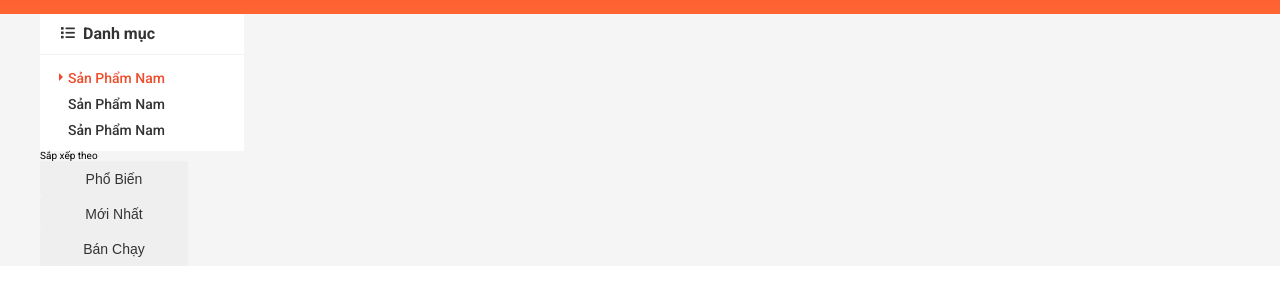
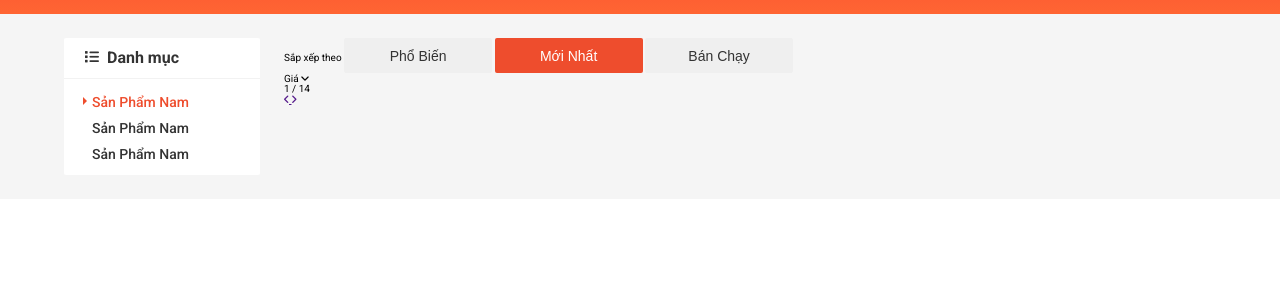
Before and after one commit to nhattrantricker123zz/project-shope, a plain HTML site: page index.html in a window 1280 px wide. Shown: the part 105-410 px from the top of the page. Drawn offline with Linux system fonts and the light colour scheme.

Commit message:
Dựng khung phần Danh Mục

```diff
--- a/assets/css/base.css
+++ b/assets/css/base.css
@@ -62,7 +62,8 @@ html {
 .grid__column-10{
     padding-left: 12px;
     padding-right: 12px;
-    width: 83.3334%;
+    width: 76.3334%;
+
 
 }
 
@@ -144,7 +145,7 @@ html {
     outline: none;
     cursor: pointer;
     color: var(--text-color);
-    display: flex;
+    display: inline-flex;
     align-items: center;
     justify-content: center;
 }
--- a/assets/css/styles.css
+++ b/assets/css/styles.css
@@ -773,6 +773,10 @@ display: block;
     background-color: #f5f5f5;
 }
 
+.app__content{
+    padding: 24px;
+}
+
 .category{
     border-radius: 2px;
     background-color: var(--white-color);
--- a/index.html
+++ b/index.html
@@ -295,7 +295,7 @@
             <div class="app__container">
 
                <div class="grid">
-                 <div class="grid__row">
+                 <div class="grid__row app__content">
                             <div class="grid__column-2">
                                 <nav class="category">
                                     <h3 class="category__heading">
@@ -321,10 +321,33 @@
                                 <div class="home-filter">
                                      <span class="home-fiter__label">Sắp xếp theo</span>
                                      <button class="btn">Phổ Biến</button>
-                                     <button class="btn">Mới Nhất</button>
+                                     <button class="btn btn--primary">Mới Nhất</button>
                                      <button class="btn">Bán Chạy</button>
+
+                                     <div class="select-input">
+                                        <span class="select-input__label">Giá</span>
+                                        <i class="fas fa-angle-down"></i>
+                                     </div>
+
+                                     <div class="home-filter__page">
+                                        <span class="home-filter__page-number">
+                                            <span class="home-filter__page-currentr">1</span>
+                                            /
+                                            14
+                                        </span>
+
+                                        <div class="home-filter__page-control">
+                                            <a href="" class="home-filter__page-btn">
+                                                <i class="fas fa-angle-left"></i>
+                                            </a>
+                                            <a href="" class="home-filter__page-btn">
+                                                <i class="fas fa-angle-right"></i>
+                                            </a>
+                                        </div>
+                                     </div>
                                 </div>
                             </div>
+                 </div>
                </div>
             </div>
 
```
